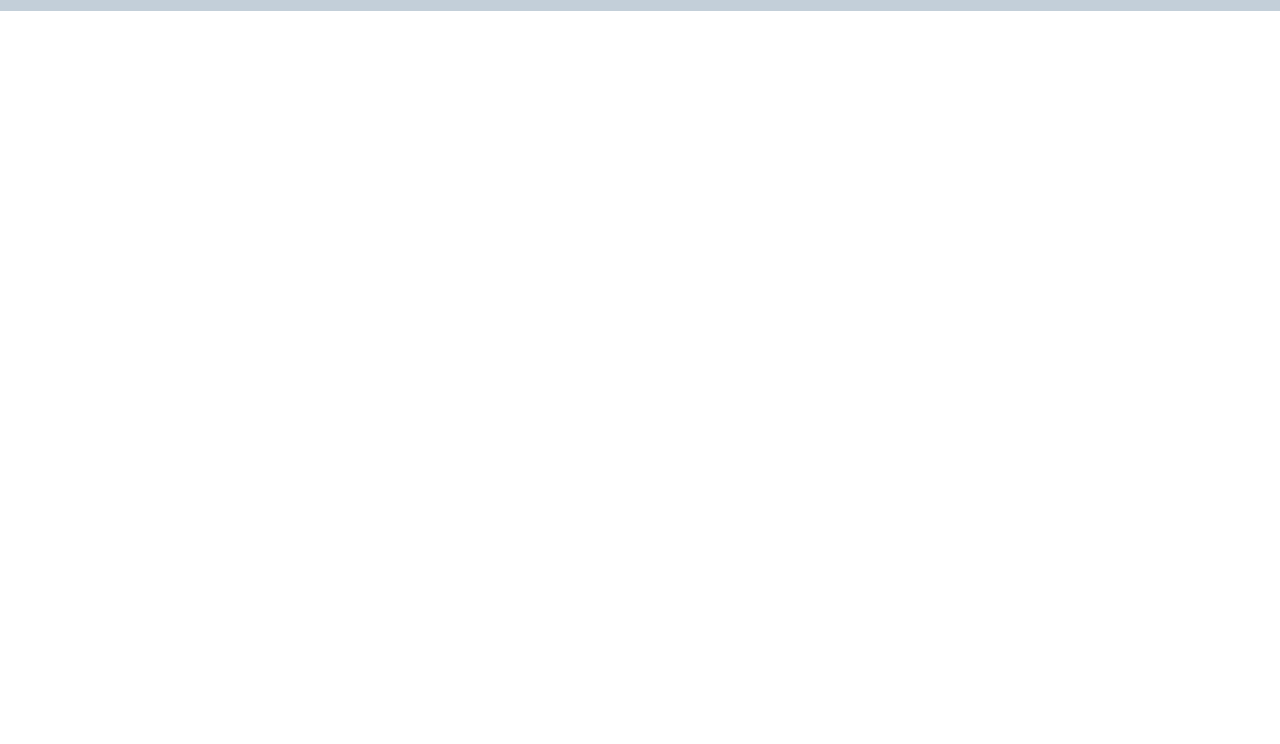
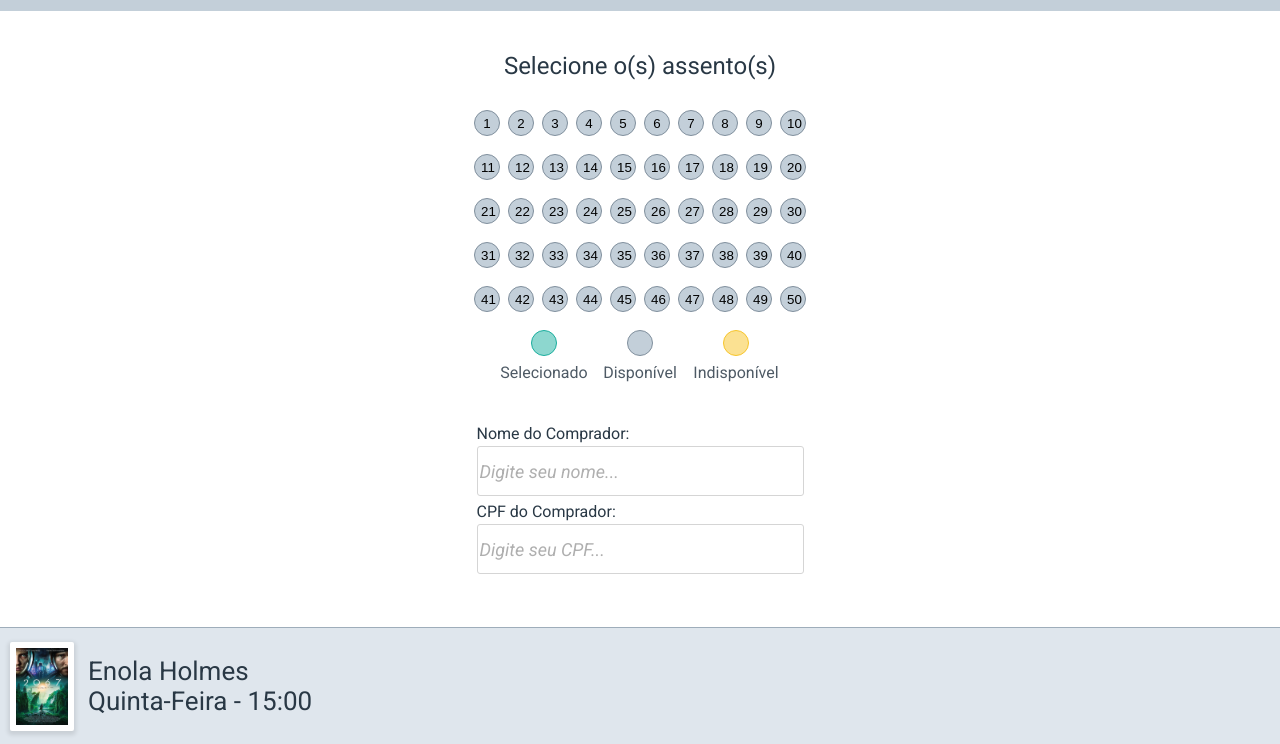
Before and after one commit to barbararech/cineflex, a React app: page /sessao/id in a window 1280 px wide. Before the commit this address had no page. Shown: the part 56-800 px from the top of the page. Built offline with nearby package versions, Linux system fonts and the light colour scheme.

Commit message:
Select Session Layout

```diff
--- a/src/components/App/App.js
+++ b/src/components/App/App.js
@@ -5,9 +5,8 @@ import '../App/style.css';
 import Header from "../Header/Header";
 import SelectMovie from "../SelectMovie/SelectMovie";
 import SelectShowtime from "../SelectShowtime/SelectShowtime";
-// import SelectSession from "../SelectSession/SelectSession";
-// import SuccessScreen from "../SuccessScreen/SuccessScreen";
-// import Footer from "../Footer/Footer";
+import SelectSession from "../SelectSession/SelectSession";
+import SuccessScreen from "../SuccessScreen/SuccessScreen";
 
 
 export default function App() {
@@ -17,10 +16,9 @@ export default function App() {
        <Routes>
         <Route path="/" element={<SelectMovie />} />
         <Route path="/filme/id" element={<SelectShowtime />} />
-        {/* <Route path="/sessao/id" element={<SelectSession />} />
-        <Route path="/sucesso" element={<SuccessScreen />} />  */}
+         <Route path="/sessao/id" element={<SelectSession />} />
+        <Route path="/sucesso" element={<SuccessScreen />} />
       </Routes>
-      {/* <Footer /> */}
     </BrowserRouter>
   );
 }
--- a/src/components/Footer/style.css
+++ b/src/components/Footer/style.css
@@ -5,7 +5,7 @@
     font-size: 26px;
     color: #293845;
     background-color:#DFE6ED;
-    border: 1px outset #9EADBA;
+    border-top: 1px outset #9EADBA;
     display:flex;
     align-items: center;
     position: absolute;
@@ -26,7 +26,7 @@
 }
 
 .containerFooter p{
-    font-family: 'Roboto';
+    font-family: 'Roboto', sans-serif;
     font-weight: 400;
     font-size: 26px;
     color: #293845;
--- a/src/components/SelectMovie/SelectMovie.js
+++ b/src/components/SelectMovie/SelectMovie.js
@@ -5,6 +5,7 @@ import movie from "../../assets/images/image 3.png";
 export default function SelectMovie(){
     return(
         <>
+            <div className="containerSelectMovie">
                 <p>Selecione o filme</p>
                 <div className="gridContainer">
                     <Link to="/filme/id">
@@ -17,6 +18,7 @@ export default function SelectMovie(){
                     <img src={movie} alt="movieBanner" />
                     <img src={movie} alt="movieBanner" />
                 </div>
+            </div>
         </>
     )
 }
--- a/src/components/SelectMovie/style.css
+++ b/src/components/SelectMovie/style.css
@@ -9,8 +9,9 @@ body{
     display: flex;
     justify-content: center;
 }
+
 p{
-    font-family: 'Roboto';
+    font-family: 'Roboto', sans-serif;
     font-weight: 400;
     font-size: 24px;
     color: #293845;
@@ -33,7 +34,15 @@ img {
     overflow-x: hidden;
     display: grid;
     grid-template-columns: repeat(2,2fr);
-    grid-column-gap: 30px;
     grid-row-gap: 10px;
-    width: 100%;
+    width: 420px;
+    justify-items: center;
+  align-items: center;
 }
+
+.containerSelectMovie {
+    display:flex;
+    justify-content: center;
+    align-items: center;
+    flex-direction: column;
+}
--- a/src/components/SelectSession/SelectSession.js
+++ b/src/components/SelectSession/SelectSession.js
@@ -0,0 +1,74 @@
+import { Link } from "react-router-dom";
+import "./style.css";
+import Footer from "../Footer/Footer";
+
+function Label(props){
+    return (
+        <div className="label">
+            <button key={props.index} className={props.class}></button>
+            <span>{props.text}</span>
+        </div>
+    )
+}
+
+export default function SelectSession(){
+
+    //  Buttons labels
+    const labels = [
+        {
+            class: "selected",
+            text: "Selecionado"
+        },
+        {
+            class: "available",
+            text: "Disponível"
+        },
+        {
+            class: "unavailable",
+            text: "Indisponível"
+        },
+    ]
+
+    const buttonLabel =  labels.map((item, index) => (
+        <Label class={item.class} text={item.text} key={index}/>
+    ));
+
+    // Buttons Seats
+    let buttons=[];
+    let i=0;
+
+    while(i<50){
+       i++;
+       buttons.push(i);
+    }
+
+    const buttonSeat = buttons.map(function (item, index){
+        return (
+         <button key={index}> {index+1} </button>
+        )
+    })
+
+    return(
+        <>
+            <p>Selecione o(s) assento(s)</p>
+            <div className="containerSelectSession">
+                <div className="buttonsSeat">
+                    {buttonSeat}
+                </div>
+                <div className="buttonLabel">
+                        {buttonLabel}
+                </div>
+                <div className="infoCostumer">
+                    <span>Nome do Comprador:</span>
+                    <input type="text" placeholder="Digite seu nome..." />
+                    <span>CPF do Comprador:</span>
+                    <input type="text" placeholder="Digite seu CPF..." />
+                </div>
+                <Link to="/sucesso">
+                    <button className="bookSeat">Reservar Assento(s)</button>
+                </Link>
+            </div>
+        <Footer />
+        </>
+    )
+}
--- /dev/null
+++ b/src/components/SelectSession/style.css
@@ -0,0 +1,99 @@
+.containerSelectSession{
+    display: flex;
+    justify-content: center;
+    flex-direction: column;
+    align-items: center;
+    margin-top: -20px;
+}
+
+.buttonsSeat{
+    width: 340px;
+}
+
+.buttonsSeat button, .buttonLabel button{
+    width: 26px;
+    height: 26px;
+    background-color: #C3CFD9;
+    border: 1px solid #808F9D;
+    border-radius: 17px;
+    margin: 9px 4px;
+    cursor: pointer;
+}
+
+.buttonLabel{
+    display: flex;
+    flex-direction: row;
+    justify-content: center;
+}
+
+.buttonLabel .selected{
+    background-color:#8DD7CF;
+    border: 1px solid #1AAE9E;
+}
+
+.buttonLabel  .unavailable{
+    background-color:#FBE192;
+    border: 1px solid #F7C52B;
+}
+
+.label{
+    width:96px;
+    display: flex;
+    flex-direction: column;
+    align-items: center;
+    margin-bottom: 45px;
+}
+
+.label span{
+    font-family: 'Roboto', sans-serif;
+    font-weight: 400;
+    font-size: 13x;
+    color: #4e5a65;
+}
+
+.infoCostumer{
+    display:flex;
+    flex-direction: column;
+    align-items: center;
+}
+
+.infoCostumer span{
+    font-family: 'Roboto', sans-serif;
+    font-weight: 400;
+    font-size: 18x;
+    color: #293845;
+    width: 327px;
+    align-items: flex-start;
+}
+
+input{
+    font-weight: 400;
+    font-family: 'Roboto', sans-serif;
+    font-size: 18px;
+    background: #FFFFFF;
+    border: 1px solid #D5D5D5;
+    border-radius: 3px;
+    outline:none;
+    width: 327px;
+    height: 50px;
+    margin: 4px 0px 8px 0px;
+}
+
+input::placeholder{
+    color: #AFAFAF;
+    opacity: 1;
+    font-style: italic;
+}
+
+.bookSeat{
+    width: 225px;
+    height: 42px;
+    background-color:#E8833A;
+    border: none;
+    border-radius: 3px;
+    font-family: 'Roboto', sans-serif;
+    font-size: 18px;
+    color: #ffffff;
+    margin-top: 57px;
+    cursor: pointer;
+}
--- a/src/components/SelectShowtime/SelectShowtime.js
+++ b/src/components/SelectShowtime/SelectShowtime.js
@@ -2,7 +2,7 @@ import { Link } from "react-router-dom";
 import "./style.css";
 import Footer from "../Footer/Footer";
 
-export default function SelectMovie(){
+export default function SelectShowtime(){
     return(
         <>
             <p>Selecione o horário</p>
--- a/src/components/SelectShowtime/style.css
+++ b/src/components/SelectShowtime/style.css
@@ -6,7 +6,7 @@
 }
 
 .containerSelectShowtime p{
-    font-family: 'Roboto';
+    font-family: 'Roboto', sans-serif;
     font-weight: 400;
     font-size: 24px;
     color: #293845;
@@ -18,7 +18,7 @@
 }
 
 .containerSelectShowtime span{
-    font-family: 'Roboto';
+    font-family: 'Roboto', sans-serif;
     font-size: 20px;
     color:#293845;
 
@@ -30,8 +30,9 @@
     background-color:#E8833A;
     border: none;
     border-radius: 3px;
-    font-family: 'Roboto';
+    font-family: 'Roboto', sans-serif;
     font-size: 18px;
     color: #ffffff;
-    margin: 22px 4px ;
+    margin: 22px 4px;
+    cursor: pointer;
 }
```
Lines whose indentation alone changed are shown as unchanged.
